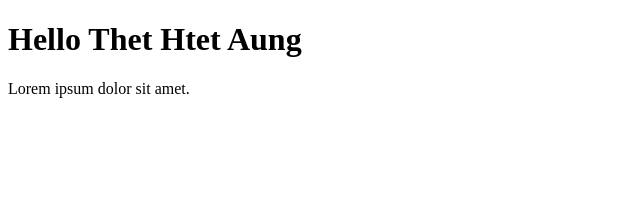
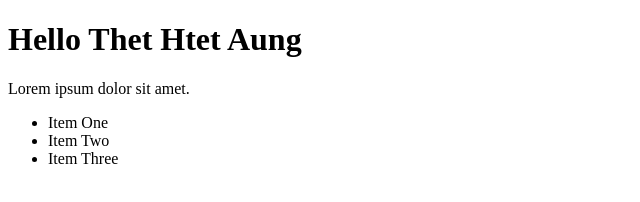
Before and after one commit to may-kabyar-oo/clone-test, a plain HTML site: page index.html in a window 1280 px wide. Shown: the whole page, without its empty margins (0-640 px from the left). Drawn offline with Linux system fonts and the light colour scheme.

Commit message:
Added li

```diff
--- a/index.html
+++ b/index.html
@@ -11,6 +11,11 @@
 <body>
     <h1>Hello Thet Htet Aung</h1>
     <p>Lorem ipsum dolor sit amet.</p>
+    <ul>
+        <li>Item One</li>
+        <li>Item Two</li>
+        <li>Item Three</li>
+    </ul>
 </body>
 
 </html>
```
